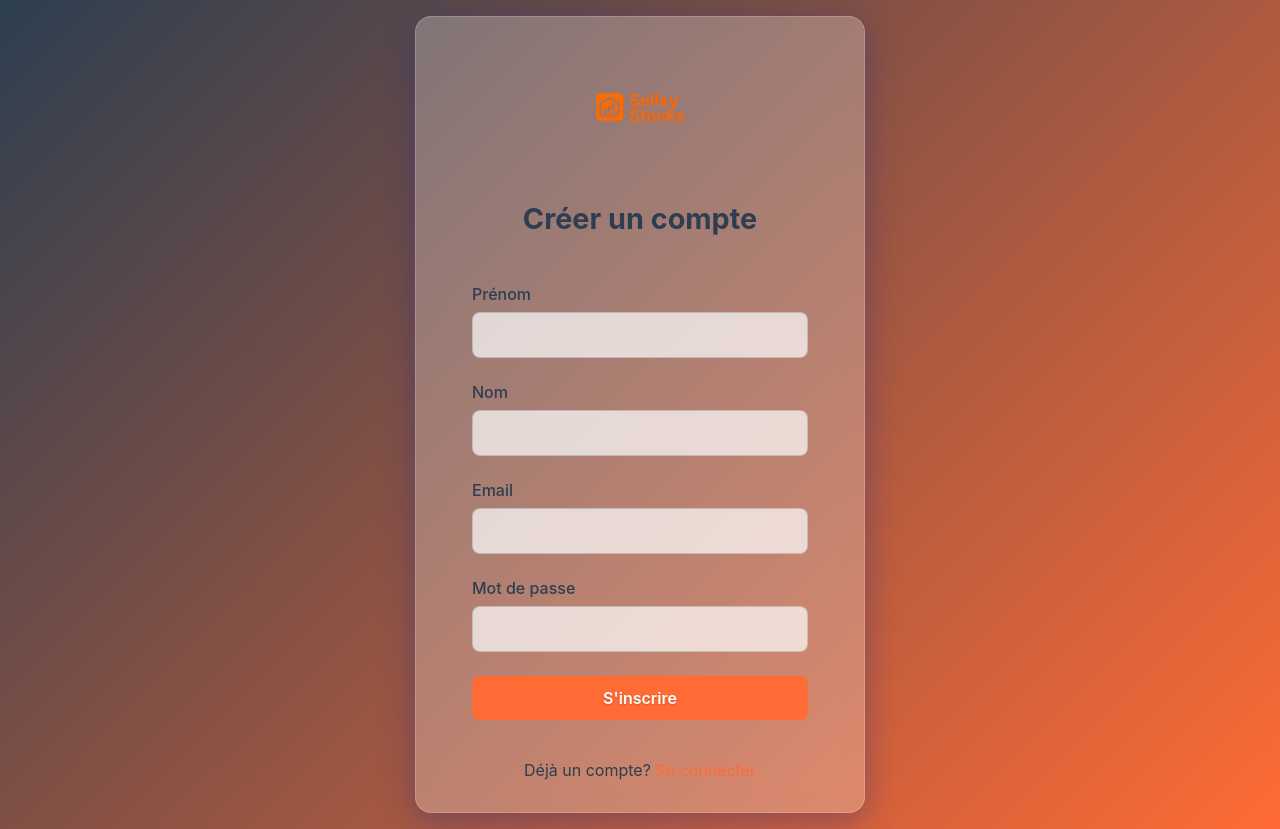
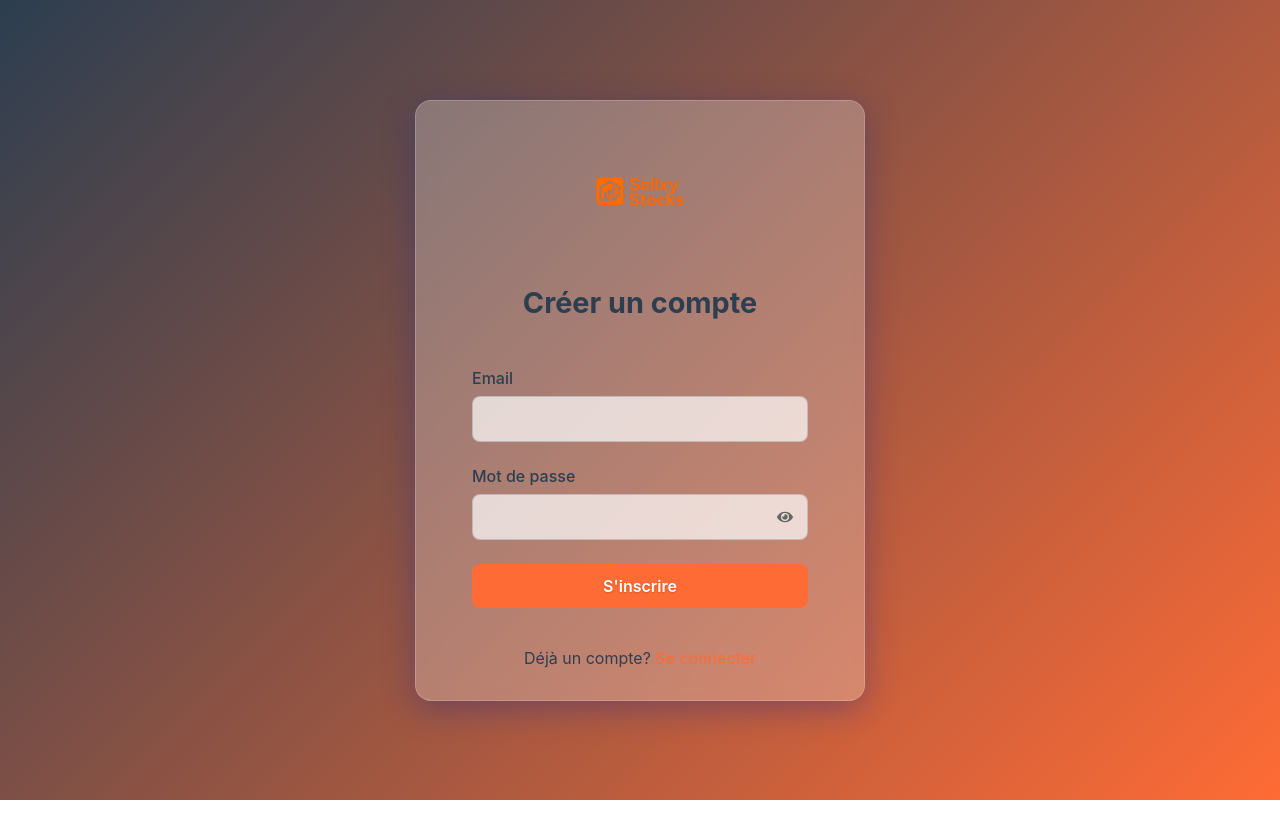
Before and after one commit to kamfal667/sell, a React (Create React App) app in the folder sell/: page /signup in a window 1280 px wide. After the commit the page ends 800 px from the top, so only its background shows below. Built offline with nearby package versions, Linux system fonts and the light colour scheme.

Commit message:
Simplification du formulaire d'inscription : uniquement email et mot de passe avec option d'affichage

```diff
--- a/sell/package.json
+++ b/sell/package.json
@@ -15,6 +15,7 @@
     "react": "^19.1.0",
     "react-chartjs-2": "^5.3.0",
     "react-dom": "^19.1.0",
+    "react-icons": "^5.5.0",
     "react-player": "^3.2.0",
     "react-router-dom": "^7.6.3",
     "react-scripts": "5.0.1",
--- a/sell/src/pages/Signup.js
+++ b/sell/src/pages/Signup.js
@@ -4,13 +4,13 @@ import { toast } from 'react-toastify';
 import { supabase } from '../utils/supabaseClient';
 import styles from '../styles/common.module.css';
 import Loader from '../components/Loader';
+import { FaEye, FaEyeSlash } from 'react-icons/fa';
 
 const Signup = () => {
   const navigate = useNavigate();
   const [loading, setLoading] = useState(false);
+  const [showPassword, setShowPassword] = useState(false);
   const [formData, setFormData] = useState({
-    prenom: '',
-    nom: '',
     email: '',
     password: '',
   });
@@ -28,14 +28,6 @@ const Signup = () => {
 
   const validateForm = () => {
     const newErrors = {};
-
-    if (!formData.prenom.trim()) {
-      newErrors.prenom = 'Le prénom est obligatoire';
-    }
-
-    if (!formData.nom.trim()) {
-      newErrors.nom = 'Le nom est obligatoire';
-    }
 
     if (!formData.email.trim()) {
       newErrors.email = 'L\'email est obligatoire';
@@ -66,12 +58,6 @@ const Signup = () => {
       const { data, error } = await supabase.auth.signUp({
         email: formData.email,
         password: formData.password,
-        options: {
-          data: {
-            prenom: formData.prenom,
-            nom: formData.nom,
-          },
-        },
       });
 
       if (error) {
@@ -97,6 +83,10 @@ const Signup = () => {
     }
   };
 
+  const togglePasswordVisibility = () => {
+    setShowPassword(!showPassword);
+  };
+
   return (
     <div className={styles.pageContainer}>
       <div className={`${styles.formContainer} ${styles.glassContainer}`}>
@@ -109,34 +99,6 @@ const Signup = () => {
         <h1 className={styles.formTitle}>Créer un compte</h1>
 
         <form onSubmit={handleSubmit}>
-          <div className={styles.formGroup}>
-            <label htmlFor="prenom" className={styles.formLabel}>Prénom</label>
-            <input
-              type="text"
-              id="prenom"
-              name="prenom"
-              value={formData.prenom}
-              onChange={handleChange}
-              className={styles.formInput}
-              disabled={loading}
-            />
-            {errors.prenom && <p className={styles.error}>{errors.prenom}</p>}
-          </div>
-
-          <div className={styles.formGroup}>
-            <label htmlFor="nom" className={styles.formLabel}>Nom</label>
-            <input
-              type="text"
-              id="nom"
-              name="nom"
-              value={formData.nom}
-              onChange={handleChange}
-              className={styles.formInput}
-              disabled={loading}
-            />
-            {errors.nom && <p className={styles.error}>{errors.nom}</p>}
-          </div>
-
           <div className={styles.formGroup}>
             <label htmlFor="email" className={styles.formLabel}>Email</label>
             <input
@@ -153,8 +115,9 @@ const Signup = () => {
 
           <div className={styles.formGroup}>
             <label htmlFor="password" className={styles.formLabel}>Mot de passe</label>
+            <div className={styles.passwordInputContainer}>
               <input
-              type="password"
+                type={showPassword ? "text" : "password"}
                 id="password"
                 name="password"
                 value={formData.password}
@@ -162,6 +125,15 @@ const Signup = () => {
                 className={styles.formInput}
                 disabled={loading}
               />
+              <button
+                type="button"
+                onClick={togglePasswordVisibility}
+                className={styles.passwordToggle}
+                tabIndex="-1"
+              >
+                {showPassword ? <FaEyeSlash /> : <FaEye />}
+              </button>
+            </div>
             {errors.password && <p className={styles.error}>{errors.password}</p>}
           </div>
 
--- a/sell/src/styles/common.module.css
+++ b/sell/src/styles/common.module.css
@@ -207,6 +207,52 @@
   border-color: rgba(255, 255, 255, 0.1);
 }
 
+/* Password input container styles */
+.passwordInputContainer {
+  position: relative;
+  display: flex;
+  align-items: center;
+}
+
+.passwordInputContainer .formInput {
+  padding-right: 40px; /* Space for the toggle button */
+}
+
+.passwordToggle {
+  position: absolute;
+  right: 10px;
+  top: 50%;
+  transform: translateY(-50%);
+  background: none;
+  border: none;
+  color: #666;
+  cursor: pointer;
+  padding: 5px;
+  display: flex;
+  align-items: center;
+  justify-content: center;
+  transition: color 0.2s ease;
+}
+
+.passwordToggle:hover {
+  color: #FF6B35;
+}
+
+.passwordToggle:focus {
+  outline: none;
+  color: #FF6B35;
+}
+
+/* Dark mode styles for password toggle */
+:global(.dark) .passwordToggle {
+  color: #aaa;
+}
+
+:global(.dark) .passwordToggle:hover,
+:global(.dark) .passwordToggle:focus {
+  color: #FF6B35;
+}
+
 /* Responsive adjustments */
 @media (max-width: 480px) {
   .glassContainer {
```
Also changed, not shown: 1 other file (tests, documents, lock files or other folders). Lines whose indentation alone changed are shown as unchanged.
